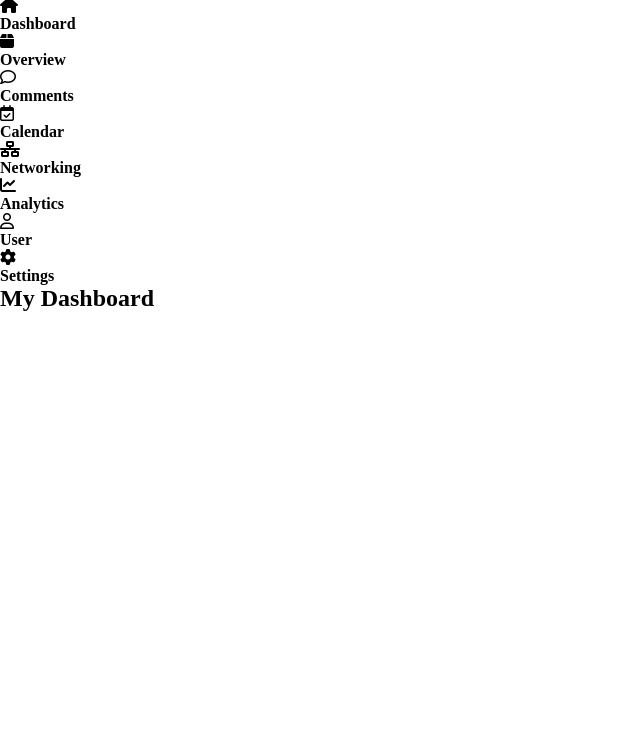
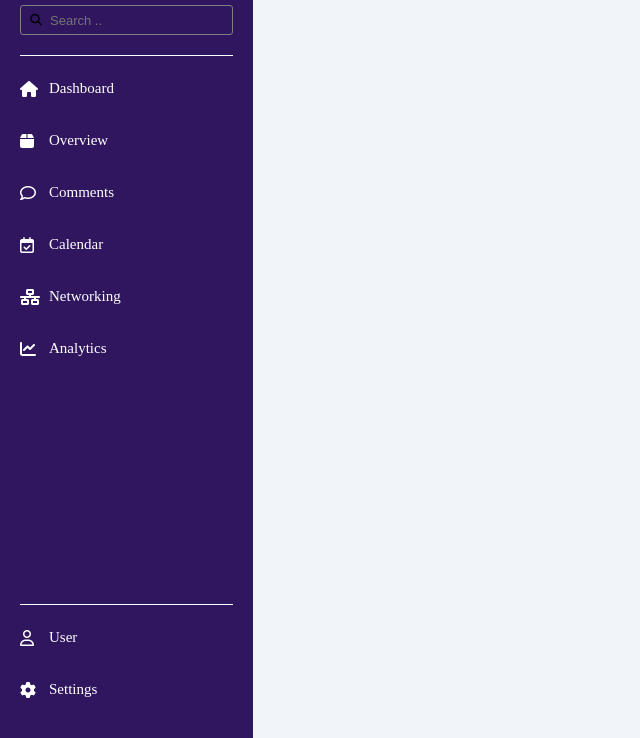
Before and after one commit to DerQh/responsive-divs, a plain HTML site: page index.html in a window 1280 px wide. Shown: the part 62-800 px from the top of the page, without its empty margins (0-640 px from the left). Drawn offline with Linux system fonts and the light colour scheme.

Commit message:
others created

```diff
--- a/index.html
+++ b/index.html
@@ -11,13 +11,13 @@
       <div class="part_one">
         <div class="logo">
           <i class="fa-brands fa-slack fa-lg" style="color: #ff40ff"></i>
-          <h3>LO<span>GO</span></h3>
+          <h3 class="logo_name">LO<span class="logo_span">GO</span></h3>
         </div>
-        <div class="search">
-          <button type="submit">
-            <i class="fa-solid fa-magnifying-glass"></i>
+        <div class="search ">
+          <button class="btn_submit" type="submit">
+            <i class="fa-solid fa-magnifying-glass fa-sm"></i>
           </button>
-          <input type="text" name="" id="" />
+          <input type="text" name="" id="" placeholder="Search .." />
         </div>
         <div class="divider"></div>
         <div class="menu_items">
@@ -37,22 +37,24 @@
             <i class="fa-regular fa-calendar-check"></i>
             <h4>Calendar</h4>
           </div>
-          <div class="projects">
+          <div class="projects item">
             <i class="fa-solid fa-network-wired"></i>
             <h4>Networking</h4>
           </div>
-          <div class="analytics">
+          <div class="analytics item">
             <i class="fa-solid fa-chart-line"></i>
             <h4>Analytics</h4>
           </div>
         </div>
       </div>
+
       <div class="part_two">
-        <div class="user">
+        <div class="divider"></div>
+        <div class="user item">
           <i class="fa-regular fa-user"></i>
           <h4>User</h4>
         </div>
-        <div class="settings">
+        <div class="settings item">
           <i class="fa-solid fa-gear"></i>
           <h4>Settings</h4>
         </div>
--- a/styles.css
+++ b/styles.css
@@ -3,3 +3,104 @@
   margin: 0;
   box-sizing: border-box;
 }
+
+:root {
+  --pinkClr: #ff40ff;
+  --amberClr: #7c2d12;
+  --bgClr: #f1f5f9;
+  --bgClrnav: #30165e;
+}
+
+body {
+  display: flex;
+  background-color: var(--bgClr);
+  overflow: hidden;
+}
+nav,
+main {
+  display: flex;
+  flex-direction: column;
+  justify-content: space-between;
+  height: 100vh;
+  padding: 10px 5px 15px;
+}
+nav {
+  background-color: var(--bgClrnav);
+  color: white;
+  padding-left: 20px;
+  padding-right: 20px;
+}
+.divider {
+  width: 100%;
+  height: 0.1px;
+  background-color: white;
+}
+.logo,
+.item {
+  display: flex;
+  justify-content: start;
+  align-items: center;
+  gap: 9px;
+  padding: 10px 0px;
+}
+.item {
+  margin: 15px 0px;
+}
+i {
+  width: 20px;
+  height: auto;
+}
+
+.logo_name {
+  color: var(--pinkClr);
+  font-size: 15px;
+}
+.logo_span {
+  color: var(--amberClr);
+}
+/* .fa-magnifying-glass {
+  width: 5px;
+  height: 5px;
+} */
+.search {
+  border: 0.5px solid gray;
+  padding: 5px;
+  border-radius: 3px;
+  margin: 20px 0px;
+}
+.btn_submit {
+  border: none;
+  background-color: inherit;
+}
+input {
+  border: none;
+  background-color: inherit;
+}
+input::placeholder {
+  font-size: 13px;
+}
+h4 {
+  font-size: 15px;
+  font-family: "Times New Roman", Times, serif;
+  font-weight: 100;
+}
+
+/* main */
+
+main {
+  background-color: var(--bgClr);
+}
+
+@media screen and (max-width: 600px) {
+  nav,
+  main {
+    height: 100vh;
+    padding: 5px 2.5px 7.5px;
+  }
+  nav {
+    background-color: var(--bgClrnav);
+    color: white;
+    padding-left: 20px;
+    padding-right: 20px;
+  }
+}
```
